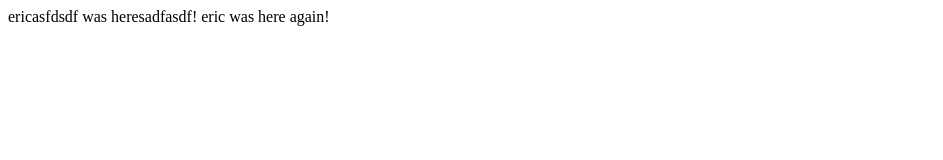
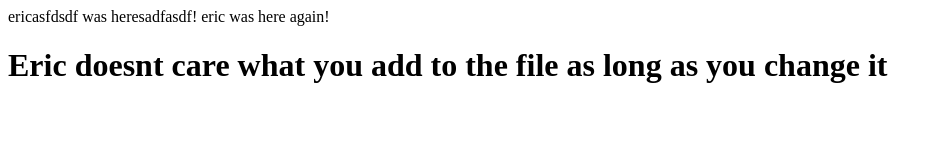
Before and after one commit to erics273/my_repository, a plain HTML site: page index.html in a window 1280 px wide. Shown: the whole page, without its empty margins (0-943 px from the left). Drawn offline with Linux system fonts and the light colour scheme.

Commit message:
some changes

```diff
--- a/index.html
+++ b/index.html
@@ -1,2 +1,3 @@
 ericasfdsdf was heresadfasdf!
 eric was here again!
+<h1>Eric doesnt care what you add to the file as long as you change it</h1>
```
